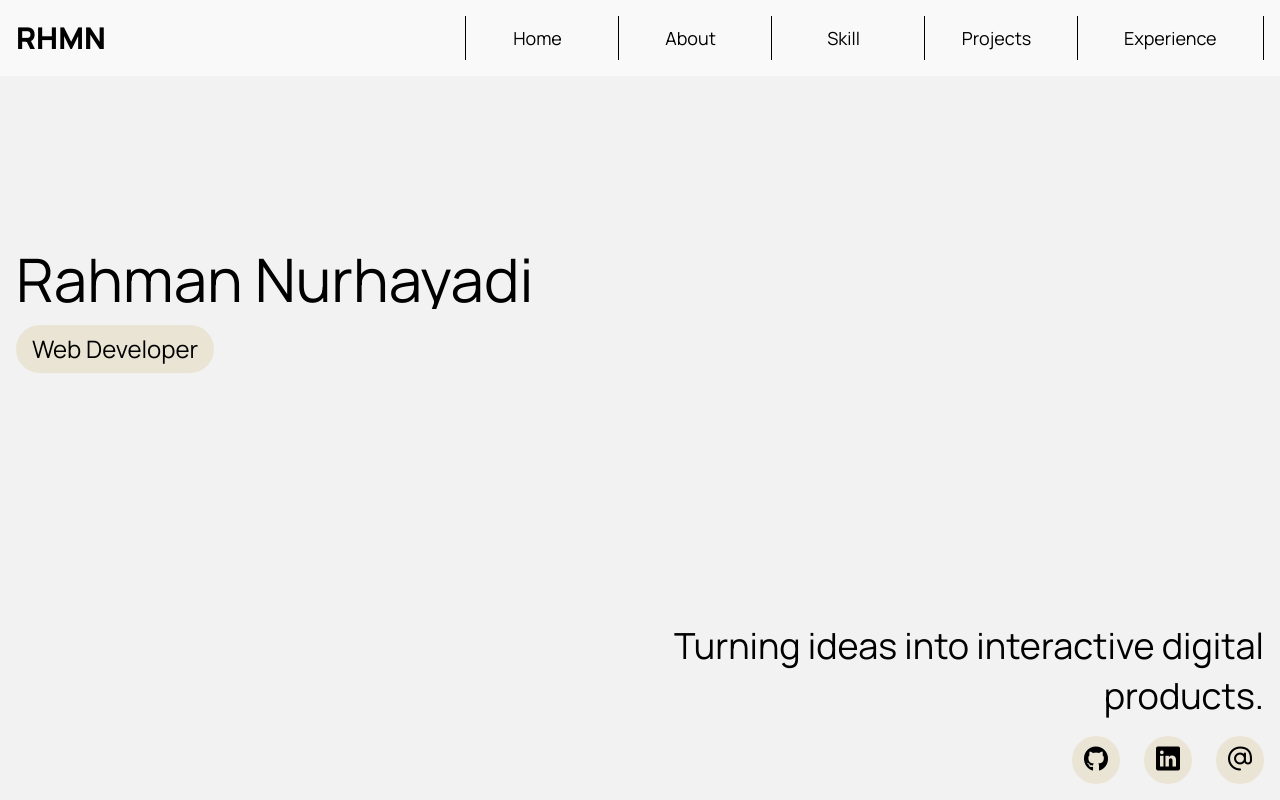
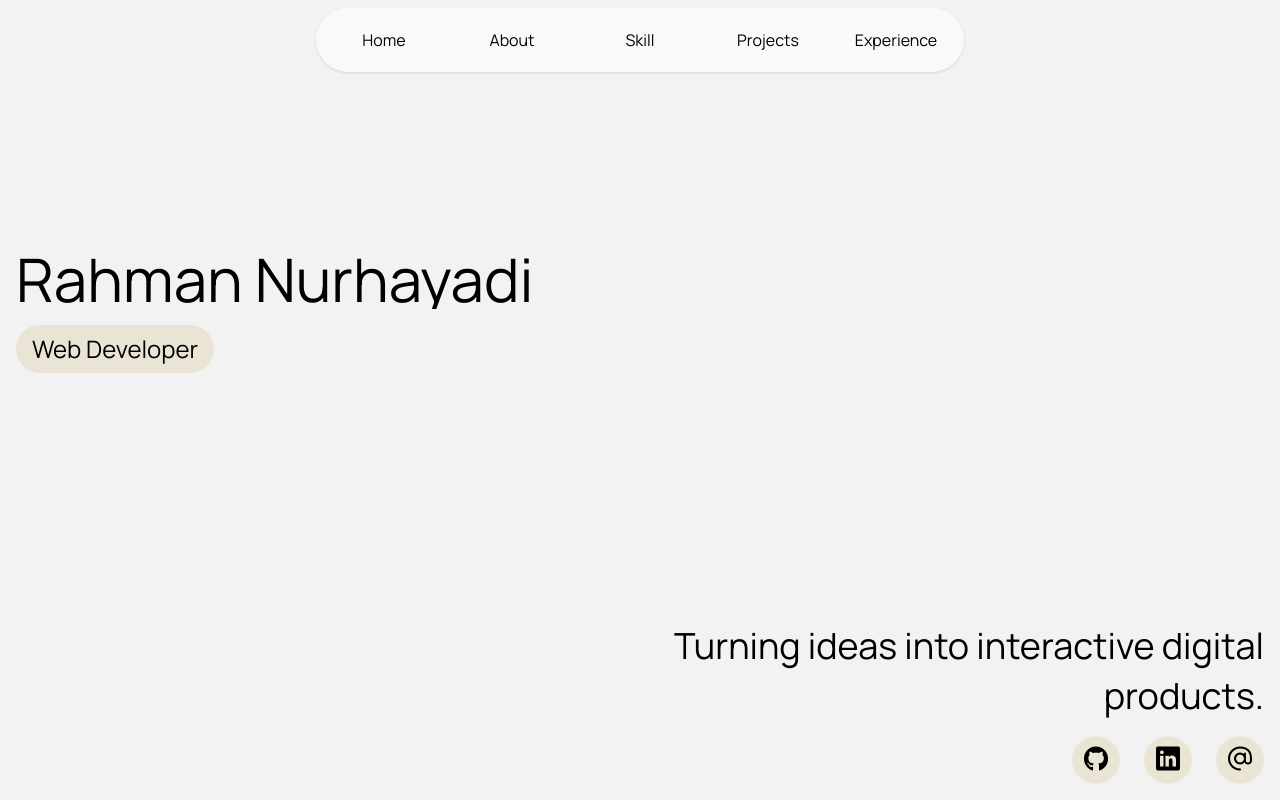
Before and after one commit to Torune9/portofolio-2025, a Vue app: page / in a window 1280 px wide. Shown: the top 800 px of the page. Built offline with nearby package versions, Linux system fonts and the light colour scheme.

Commit message:
change navbar layout

```diff
--- a/src/components/NavBar.vue
+++ b/src/components/NavBar.vue
@@ -1,46 +1,15 @@
 <template>
-    <nav class="z-50 h-fit fixed inset-0 bg-white/50 backdrop-blur-sm">
-        <div class="flex flex-row justify-between items-center p-4">
-            <!-- Logo -->
-            <div class="z-1 w-full" id="logo">
-                <h1 class="text-3xl font-black">RHMN</h1>
-            </div>
-            <button
-                class="relative flex flex-col justify-center items-center w-10 h-10 z-1 cursor-pointer lg:hidden"
-                @click="showNav">
-                <!-- Garis 1 -->
-                <span class="absolute w-full h-2 rounded transition-all duration-300 transform"
-                    :class="isNav ? 'rotate-45 translate-y-0 bg-light-gray' : '-translate-y-2.5 bg-primary'"></span>
-                 <!-- Garis 2 -->
-                <span class="w-full h-1 rounded transition-all duration-300"
-                    :class="isNav ? 'scale-0' : 'scale-100 bg-primary'"></span>
-                 <!-- Garis 3 -->
-                <span class="absolute w-full h-2 rounded transition-all duration-300 transform"
-                    :class="isNav ? '-rotate-45 translate-y-0 bg-light-gray' : 'translate-y-2.5 bg-primary'"></span>
-            </button>
-             <div class="fixed bg-primary w-full h-screen inset-0 box-border px-4 flex flex-col pt-10 lg:static lg:bg-transparent lg:h-full lg:p-0"
-                v-show="isNav">
-                <ul class="flex flex-col gap-y-8 justify-center h-full lg:flex-row lg:gap-x-2">
-                    <li v-for="(menu, i) in menus"
-                        class="text-3xl py-2 group cursor-pointer flex flex-row overflow-hidden border-b lg:text-lg lg:text-center lg:border-b-0 text-focus-in text-light-gray lg:text-primary"
-                        :style="{ animationDelay: animationDelay(i) }"
-                        :class="i == 4 ? 'lg:border-l lg:border-r' : 'lg:border-l'"
-                        @click="jumpToSection(menu.path)">
-                        <span
-                            class="inline-block shrink-0 w-full -translate-x-full group-hover:translate-x-0 opacity-0 group-hover:opacity-100 transition-all duration-500 lg:min-w-18">{{ menu.name }}</span>
-                        <span
-                            class="inline-block shrink-0 w-full -translate-x-full group-hover:translate-x-0 group-hover:opacity-0 transition-all duration-500 lg:min-w-18">{{ menu.name }}</span>
-                    </li>
-                </ul>
-                <Contact class="lg:hidden text-light-gray"/>
-            </div>
-        </div>
+    <nav class="z-50 left-1/2 -translate-x-1/2 fixed shadow-sm p-3 top-2 max-lg:top-4/5 rounded-full bg-white/50 backdrop-blur-lg w-full overflow-scroll scroll-hidden max-md:w-[80%] lg:w-max max-lg:w-4/5 max-sm:w-80">
+        <ul class="inline-flex w-full gap-x-4">
+            <li v-for="menu in menus" class="w-28 rounded-full shrink-0 text-center p-2 hover:bg-primary hover:text-soft-ivory transition-colors duration-300 cursor-pointer" @click="jumpToSection(menu.path)">
+                {{ menu.name }}
+            </li>
+        </ul>
     </nav>
 </template>
 
 <script setup>
 import { onMounted, onUnmounted, ref } from 'vue'
-import Contact from './util/Contact.vue'
 import { SplitText } from 'gsap/SplitText'
 import gsap from 'gsap'
 
@@ -107,3 +76,10 @@ onUnmounted(() => {
     window.removeEventListener('resize', updateNavVisibility)
 })
 </script>
+
+
+<style scoped>
+.scroll-hidden {
+    scrollbar-width: none;
+}
+</style>
```
